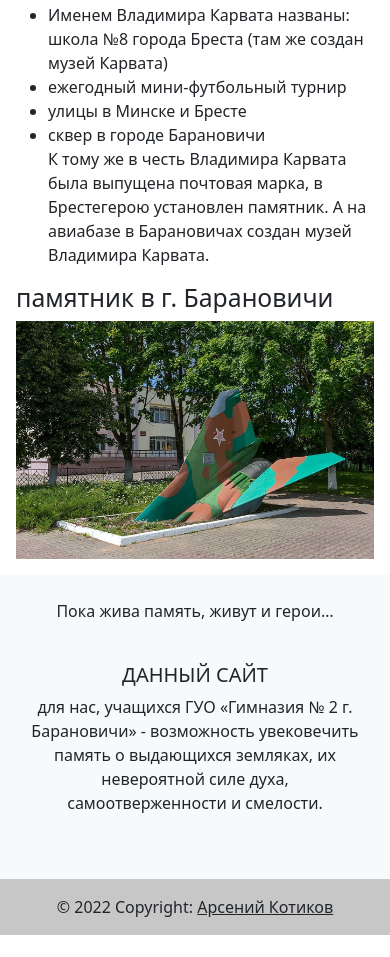
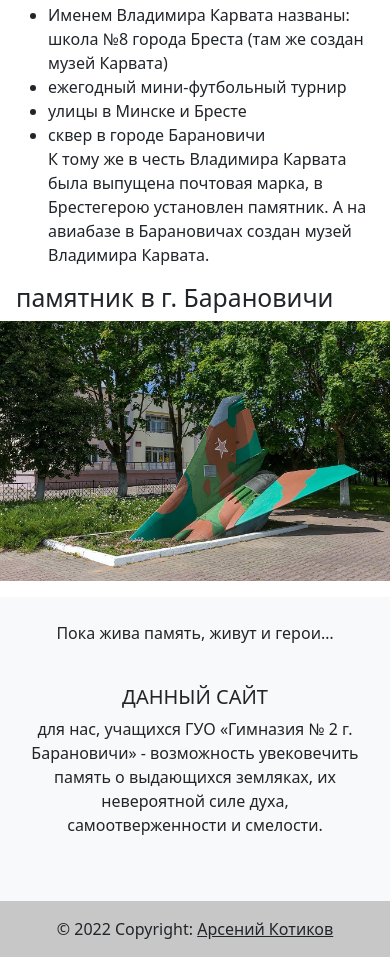
Before and after one commit to kotru21/aviatsia, a plain HTML site: page str2.html in a window 390 px wide. Shown: the part 3340-4297 px from the top of the page. Before the commit the page ends 4275 px from the top, so only its background shows below. Drawn offline with nearby package versions, Linux system fonts and the light colour scheme.

Commit message:
Update main.css

```diff
--- a/css/main.css
+++ b/css/main.css
@@ -32,7 +32,6 @@ img {
   height: auto;
 }
 .img-container {
-  width: 100%;
   background: rgba(0, 0, 0, 0.05);
   text-align: center;
 }
@@ -97,7 +96,8 @@ blockquote-sign:after {
     padding-left: 1rem;
     padding-right: 1rem;
   }
-  .image-container {
+  .image-container,
+  .img-container {
     margin-left: -1rem;
     margin-right: -1rem;
   }
```
